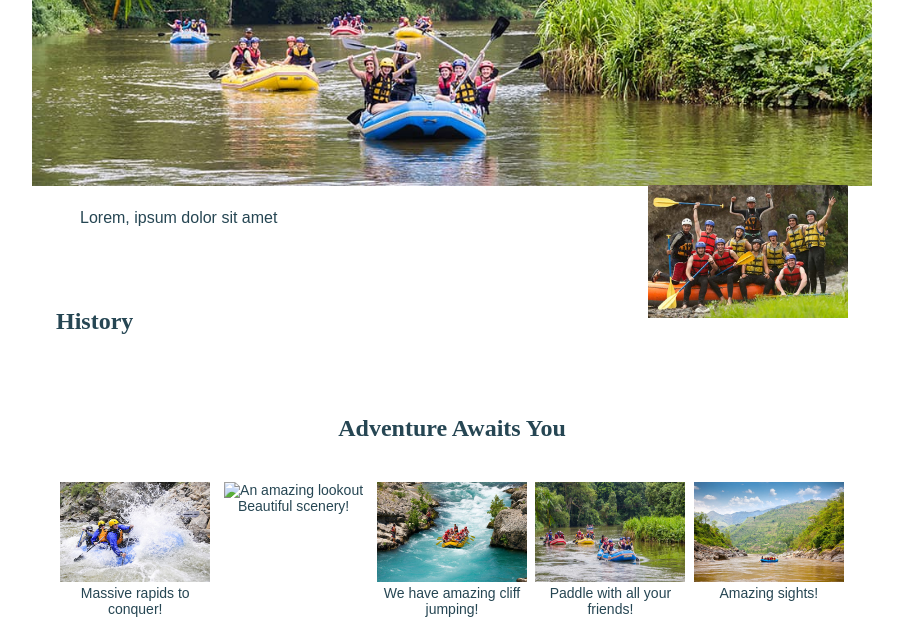
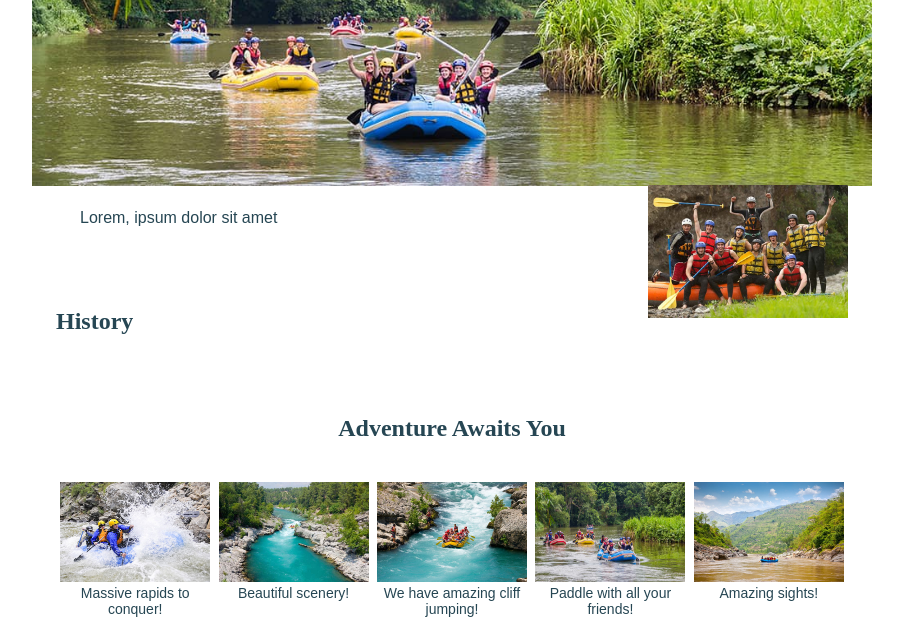
Before and after one commit to jonah-alldredge/wdd130, a plain HTML site: page wwr/about.html in a window 1280 px wide. Shown: the part 144-782 px from the top of the page, without its empty margins (188-1091 px from the left). Drawn offline with Linux system fonts and the light colour scheme.

Commit message:
Update about.html

```diff
--- a/wwr/about.html
+++ b/wwr/about.html
@@ -40,7 +40,7 @@
                 <figcaption>Massive rapids to conquer!</figcaption>
             </figure>
             <figure>
-                <img src="images/blueWater.jpg" alt="An amazing lookout">
+                <img src="images/blue-water.jpg" alt="An amazing lookout">
                 <figcaption>Beautiful scenery!</figcaption>
             </figure>
             <figure>
```
